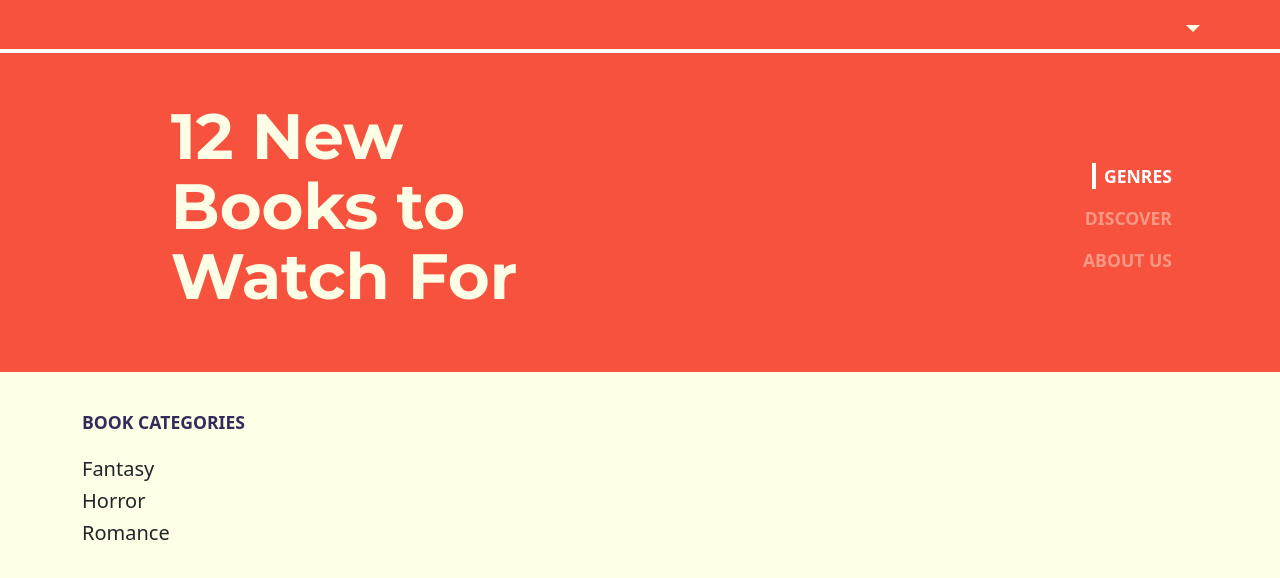
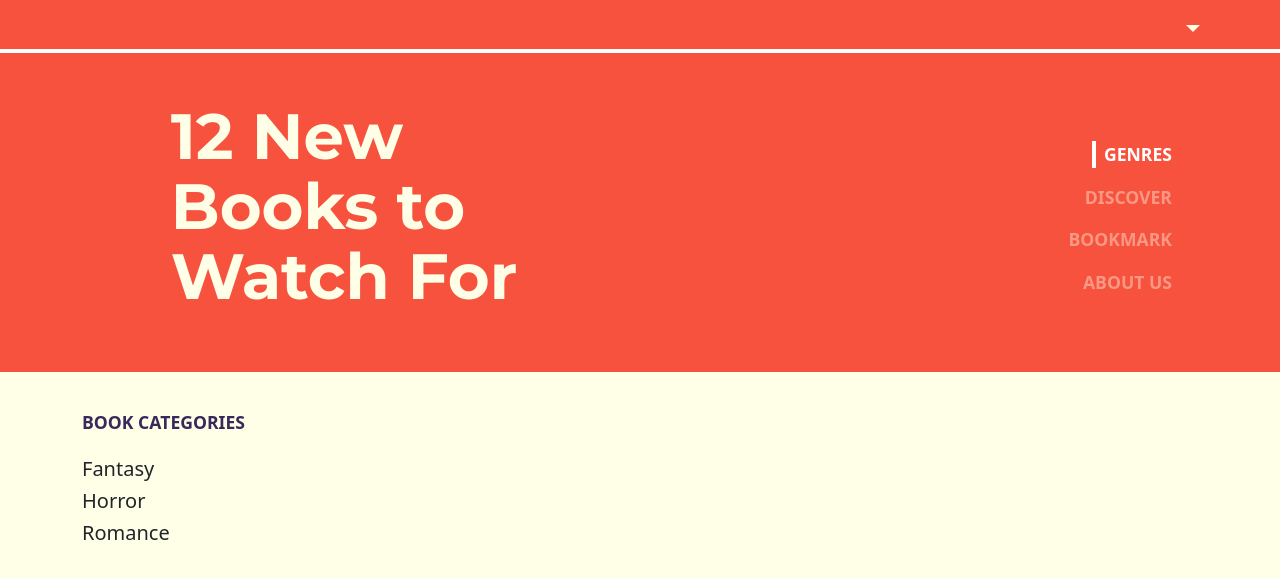
Before and after one commit to folksheesh/readiculous, a plain HTML site: page public/index.html in a window 1280 px wide. Drawn offline with nearby package versions, Linux system fonts and the light colour scheme; no server answers.

Commit message:
pake dog

```diff
--- a/public/index.html
+++ b/public/index.html
@@ -44,6 +44,7 @@
                             <div class="menu d-flex flex-column align-items-end me-5">
                                 <a id="genreBtn" class="nav-link active">GENRES</a>
                                 <a id="discoverBtn" class="nav-link">DISCOVER</a>
+                                <a id="discoverBtn" class="nav-link">BOOKMARK</a>
                                 <a id="aboutBtn" class="nav-link">ABOUT US</a>
                             </div>
                         </div>
```
